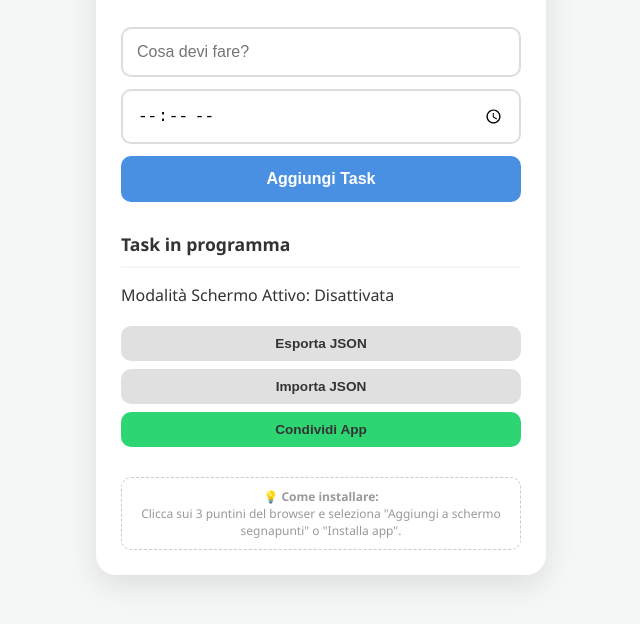
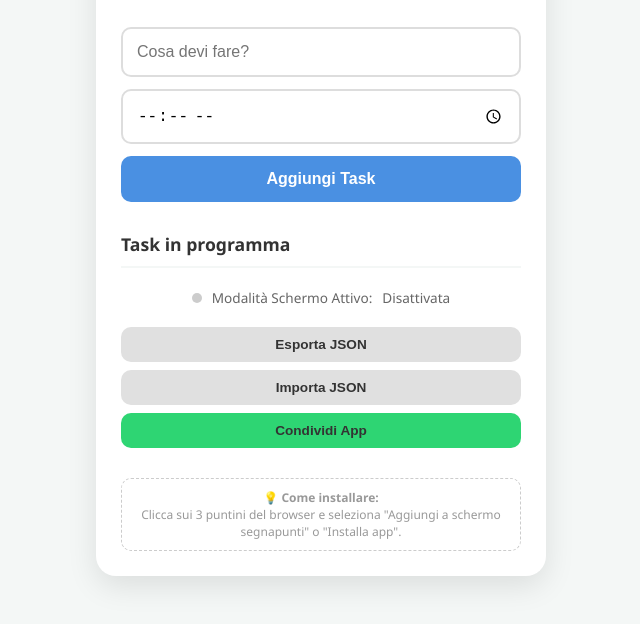
Before and after one commit to to-do-app61/to-do, a plain HTML site: page index.html in a window 1280 px wide. Shown: the part 124-748 px from the top of the page, without its empty margins (319-959 px from the left). Drawn offline with Linux system fonts and the light colour scheme.

Commit message:
Update style.css

```diff
--- a/style.css
+++ b/style.css
@@ -142,3 +142,33 @@ ul {
     padding: 10px;
     border-radius: 10px;
 }
+
+.wake-lock-info {
+    margin: 20px 0;
+    font-size: 0.85rem;
+    color: #666;
+    display: flex;
+    align-items: center;
+    justify-content: center;
+    gap: 10px;
+}
+
+.dot {
+    height: 10px;
+    width: 10px;
+    background-color: #ccc;
+    border-radius: 50%;
+    display: inline-block;
+}
+
+.dot.active {
+    background-color: #2ed573;
+    box-shadow: 0 0 8px #2ed573;
+    animation: blink 1.5s infinite;
+}
+
+@keyframes blink {
+    0% { opacity: 1; }
+    50% { opacity: 0.5; }
+    100% { opacity: 1; }
+}
```
